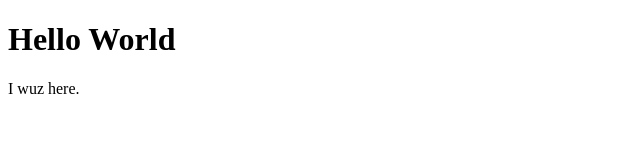
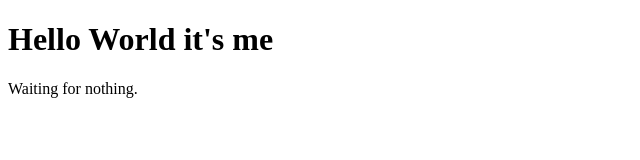
Before and after one commit to cnavasd/cnavasd.github.io, a plain HTML site: page index.html in a window 1280 px wide. Shown: the whole page, without its empty margins (0-640 px from the left). Drawn offline with Linux system fonts and the light colour scheme.

Commit message:
Update index.html

```diff
--- a/index.html
+++ b/index.html
@@ -5,7 +5,7 @@
     <title>Hello World</title>
 </head>
 <body>
-    <h1>Hello World</h1>
-    <p>I wuz here.</p>
+    <h1>Hello World it's me</h1>
+    <p>Waiting for nothing.</p>
 </body>
 </html>
```
